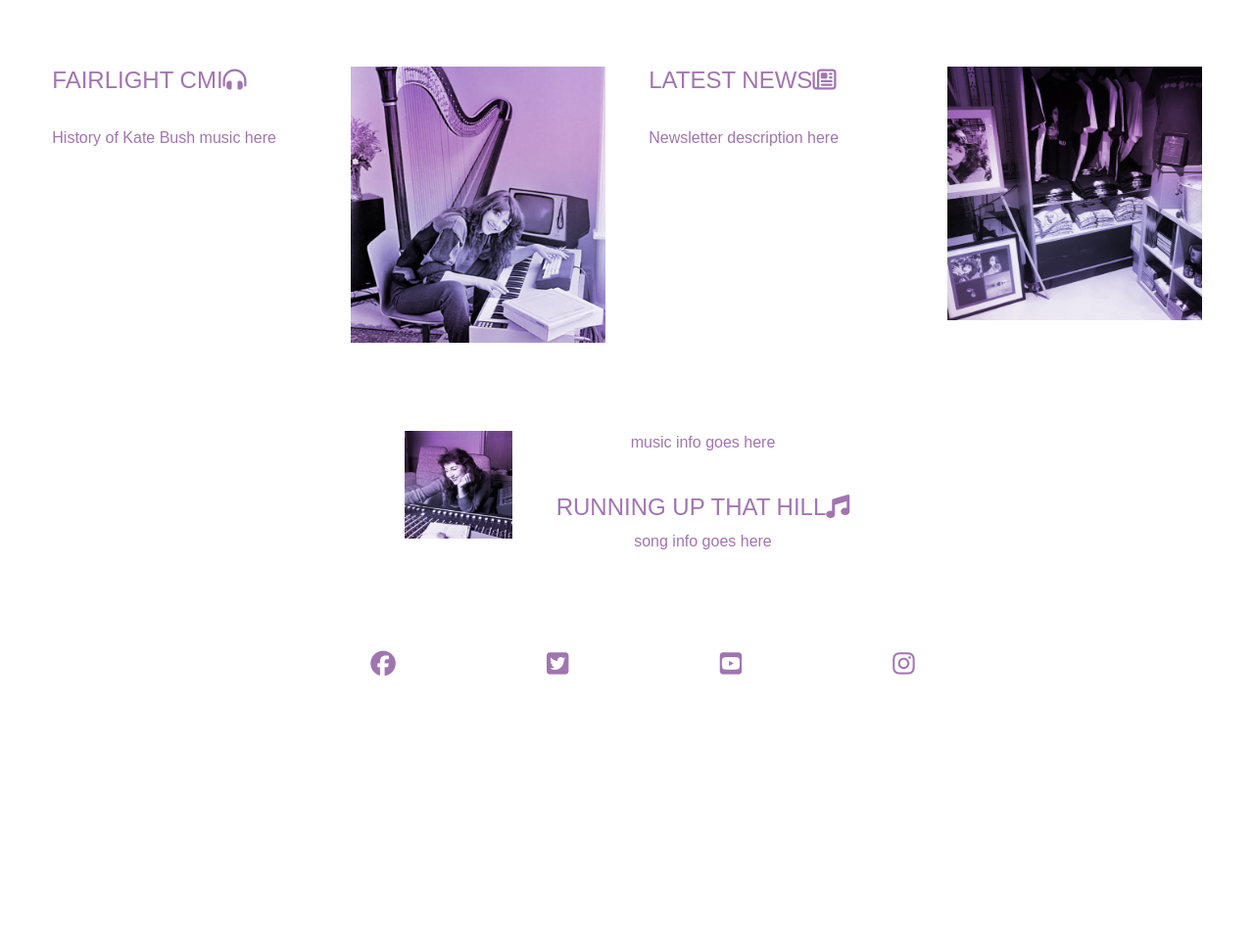
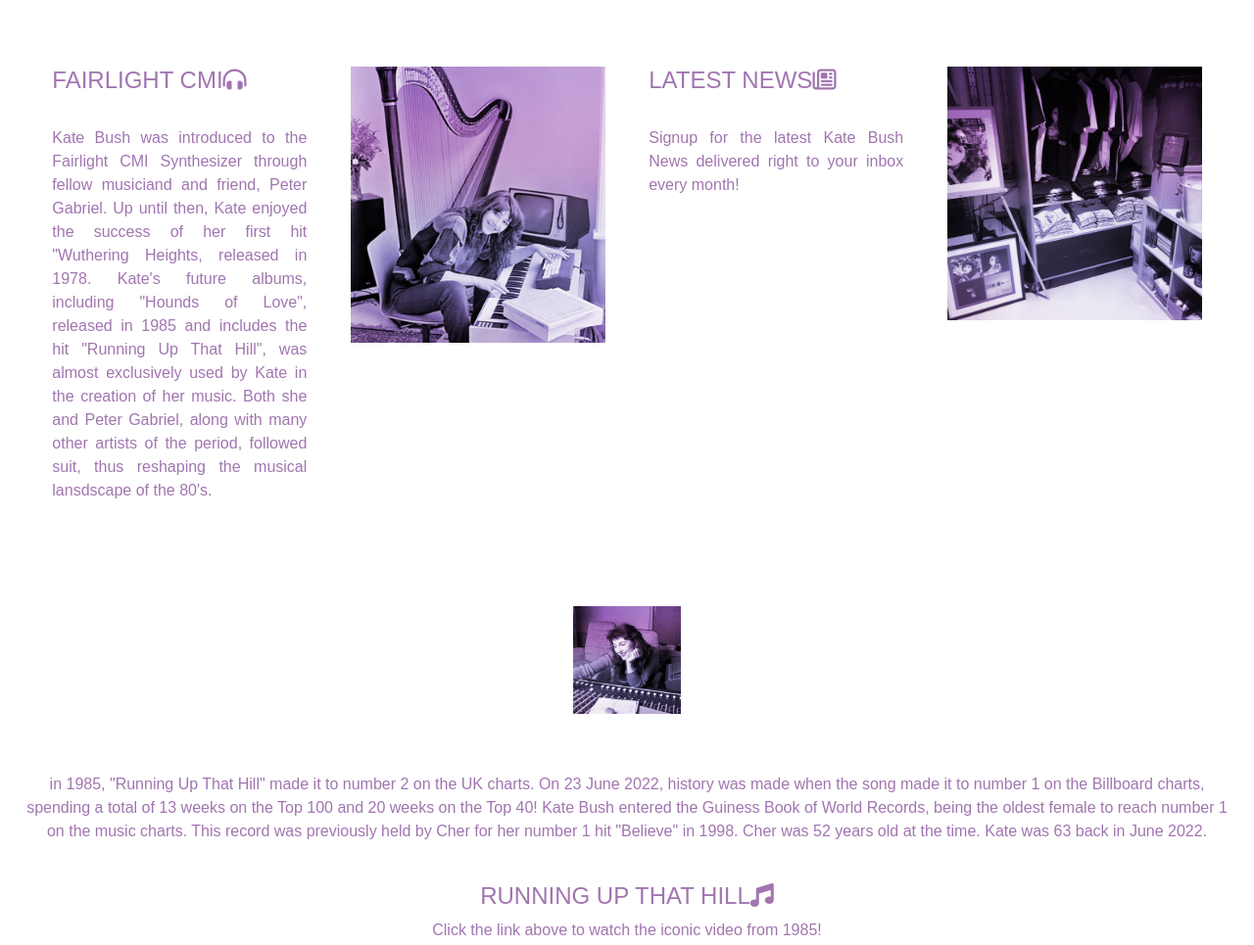
Before and after one commit to CodeConnoisseur74/Running-Up-That-Hill, a plain HTML site: page index.html in a window 1280 px wide. Shown: the part 660-1625 px from the top of the page at 98% size. Before the commit the page ends 1442 px from the top, so only its background shows below. Drawn offline with nearby package versions, Linux system fonts and the light colour scheme; a web font is replaced by a local one.

Commit message:
add content to home page

```diff
--- a/index.html
+++ b/index.html
@@ -20,14 +20,14 @@
     <link rel="stylesheet" href="assets/css/styles.css">
     <title>Kate Bush - Running Up That Hill</title>
 </head>
+
 <body>
     <!-- navbar -->
     <header class="menu">
         <nav class="navbar navbar-expand-lg bg-transparent navbar-light">
             <div class="container">
                 <a href="#" class="navbar-brand">Kate Bush - Running Up That Hill</a>
-                <button class="navbar-toggler" type="button" data-bs-toggle="collapse"
-                    data-bs-target="#navmenu">
+                <button class="navbar-toggler" type="button" data-bs-toggle="collapse" data-bs-target="#navmenu">
                     <span class="navbar-toggler-icon"></span>
                 </button>
                 <div class="collapse navbar-collapse" id="navmenu">
@@ -61,7 +61,12 @@
                 </a>
                 <br>
                 <p>
-                    History of Kate Bush music here
+                    Kate Bush was introduced to the Fairlight CMI Synthesizer through fellow musiciand and friend, Peter
+                    Gabriel. Up until then, Kate enjoyed the success of her first hit "Wuthering Heights, released in
+                    1978. Kate's future albums, including "Hounds of Love", released in 1985 and includes the hit
+                    "Running Up That Hill", was almost exclusively used by Kate in the creation of her music. Both she
+                    and Peter Gabriel, along with many other artists of the period, followed suit, thus reshaping the
+                    musical lansdscape of the 80's.
                 </p>
             </div>
             <div class="intro-sect">
@@ -76,7 +81,7 @@
                 </a>
                 <br>
                 <p>
-                    Newsletter description here
+                    Signup for the latest Kate Bush News delivered right to your inbox every month!
                 </p>
             </div>
             <div id="kate-news" class="intro-sect">
@@ -93,14 +98,18 @@
             </picture>
         </div>
         <div class="kate-song kate-text">
-            <p>music info goes here</p>
+            <p>in 1985, "Running Up That Hill" made it to number 2 on the UK charts. On 23 June 2022, history was made
+                when the song made it to number 1 on the Billboard charts, spending a total of 13 weeks on the Top 100
+                and 20 weeks on the Top 40! Kate Bush entered the Guiness Book of World Records, being the oldest female
+                to reach number 1 on the music charts. This record was previously held by Cher for her number 1 hit
+                "Believe" in 1998. Cher was 52 years old at the time. Kate was 63 back in June 2022. </p>
             <br>
             <a href="runuphill.html" target="_blank" rel="noopener" aria-label="Go to the Running Up That Hill page"
                 class="home-link">
                 <h2>Running Up That Hill<i class="fa-solid fa-music"></i></h2>
             </a>
             <p>
-                song info goes here
+                Click the link above to watch the iconic video from 1985!
             </p>
         </div>
     </section>
@@ -113,11 +122,13 @@
                 </li>
                 <li>
                     <a href="https://twitter.com" target="_blank" rel="noopener"
-                    aria-label="Visit our Twitter page (opens in a new tab)"><i class="fab fa-twitter-square"></i></a>
+                        aria-label="Visit our Twitter page (opens in a new tab)"><i
+                            class="fab fa-twitter-square"></i></a>
                 </li>
                 <li>
                     <a href="https://youtube.com" target="_blank" rel="noopener"
-                    aria-label="Visit our YouTube page (opens in a new tab)"><i class="fab fa-youtube-square"></i></a>
+                        aria-label="Visit our YouTube page (opens in a new tab)"><i
+                            class="fab fa-youtube-square"></i></a>
                 </li>
                 <li>
                     <a href="https://instagram.com" target="_blank" rel="noopener"
```
Lines whose indentation alone changed are shown as unchanged.
